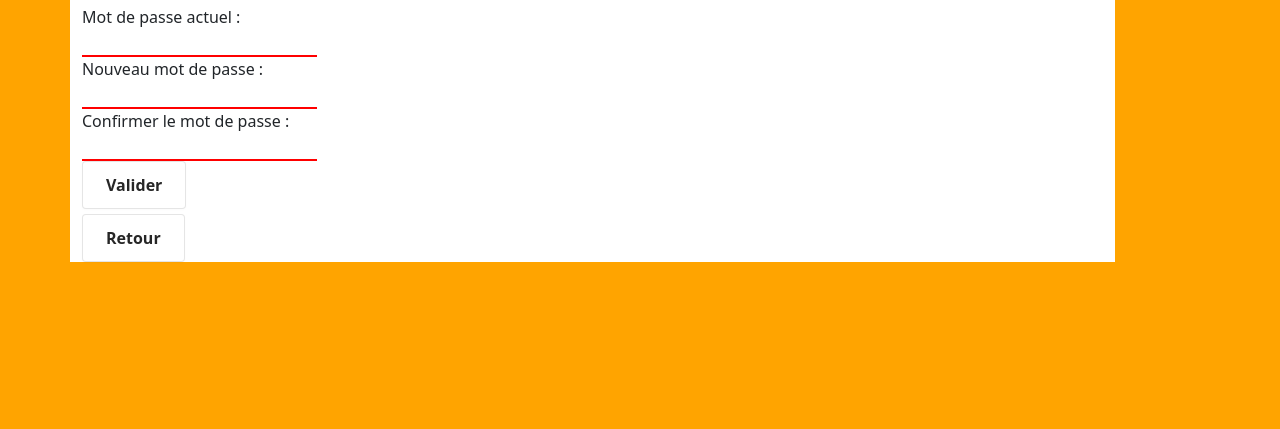
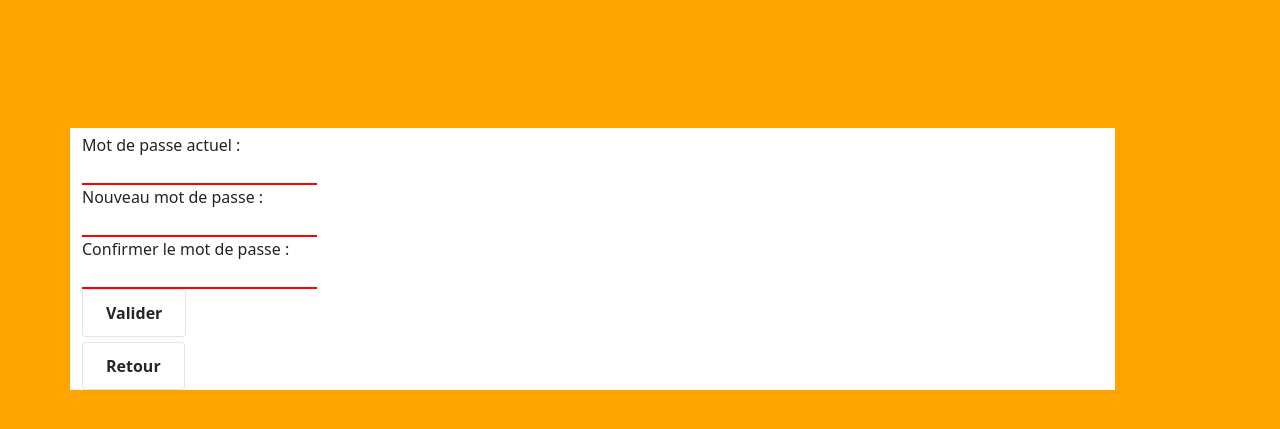
Before and after one commit to GuGules/ticketTool, a PHP site: page /account_settings.php in a window 1280 px wide. Shown: the top 429 px of the page. Run offline with PHP 8.4, Linux system fonts and the light colour scheme.

Commit message:
Interfaçage Jour 2

```diff
--- a/ticketTool/account_settings.php
+++ b/ticketTool/account_settings.php
@@ -7,7 +7,7 @@
 
 </head>
 <body>
-    <div class="container">
+    <div class="container" id="imprimante">
         <div class="row">
             <div class="col-lg-11 col-xl-11 box">
                 <div class="col-lg-3 col-xl-3">
--- a/ticketTool/style/style-page.css
+++ b/ticketTool/style/style-page.css
@@ -1,5 +1,9 @@
 body{
     background-color:#FFA400;
+}
+
+#imprimante{
+  padding-top:10%;
 }
 
 .box{
```
